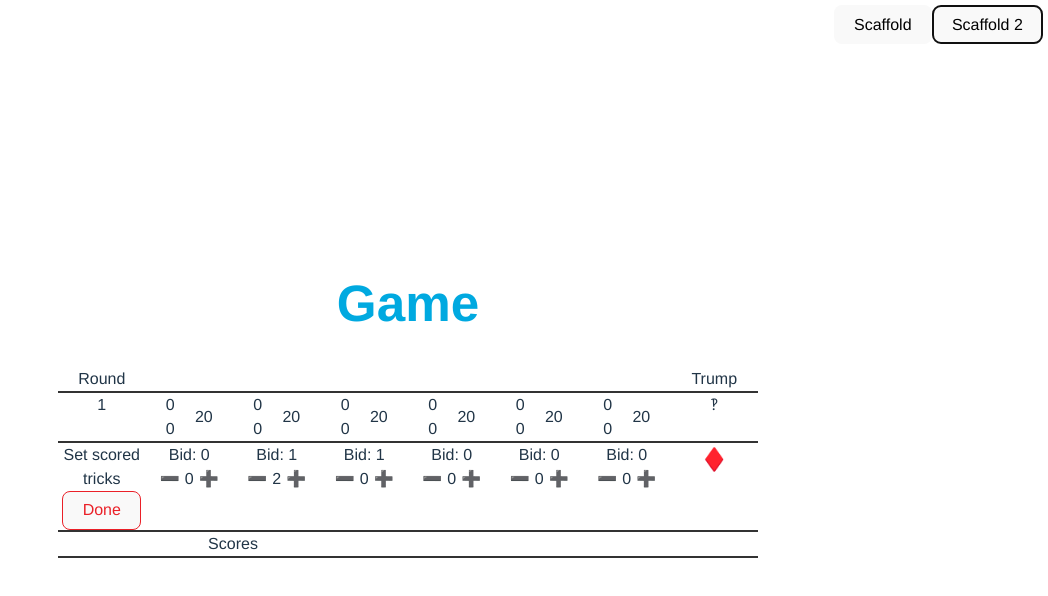
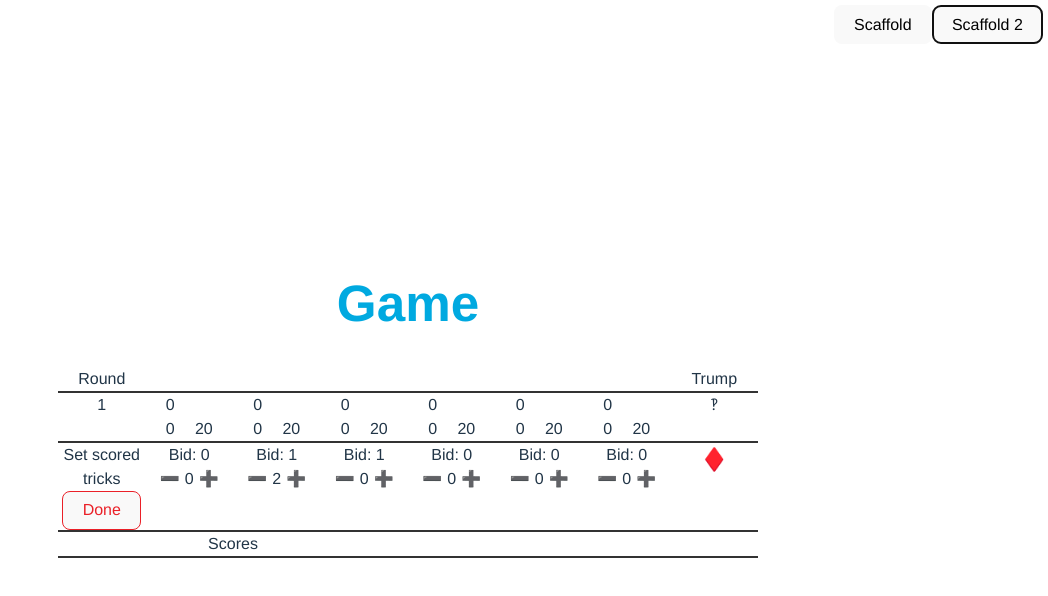
Before and after one commit to ecce-domo/jesters-gambit, a React (Vite) app: page /game in a window 1280 px wide. Both pictures are taken after a click on the button "Scaffold 2". Shown: the top 596 px of the page, without its empty margins (232-1280 px from the left). Built offline with nearby package versions, Linux system fonts and the light colour scheme.

Commit message:
feat: indicate dealer of current and previous rounds

```diff
--- a/src/Game.jsx
+++ b/src/Game.jsx
@@ -124,10 +124,11 @@
 		setTrump('');
 	}
 
-	const prevRoundRenders = rounds.map(({ bids, tricks, trump }) => ({
+	const prevRoundRenders = rounds.map(({ bids, tricks, trump }, roundIndex) => ({
 		bids,
 		tricks,
 		trump,
+		dealer: (initialDealer + roundIndex) % numberOfPlayers,
 		roundScores: bids.map(
 			(bid, index) =>
 				bid === tricks[index]
@@ -145,6 +146,7 @@
 					[0, 0, 0, 0, 0, 0].slice(0, numberOfPlayers)
 				)
 	);
+	const currentDealer = (initialDealer + currentRound - 1) % numberOfPlayers;
 
 	return (
 		<>
@@ -156,14 +158,14 @@
 						<div>Round</div>
 						{
 							players.map((player, index) => (
-								<div key={index}>{player}</div>
+								<div key={index}>{(index === currentDealer ? `🃏 ${player} 🃏` : player)}</div>
 							))
 						}
 						<div>Trump</div>
 					</div>
 					{/* previous rounds */}
 					{
-						prevRoundRenders.map(({bids, tricks, roundScores, trump}, roundIndex) => (
+						prevRoundRenders.map(({bids, tricks, roundScores, trump, dealer}, roundIndex) => (
 							<div className='table-row' key={roundIndex}>
 								<div>{roundIndex+1}</div>
 								{
@@ -174,7 +176,11 @@
 												<br />
 												<span>{tricks[bidIndex]}</span>
 											</div>
-											<div>{roundScores[bidIndex]}</div>
+											<div>
+												<span>{dealer === bidIndex ? '🃏' : ' '}</span>
+												<br />
+												<span>{roundScores[bidIndex]}</span>
+											</div>
 										</div>
 									))
 								}
```
Also changed, not shown: 1 other file (tests, documents, lock files or other folders).
